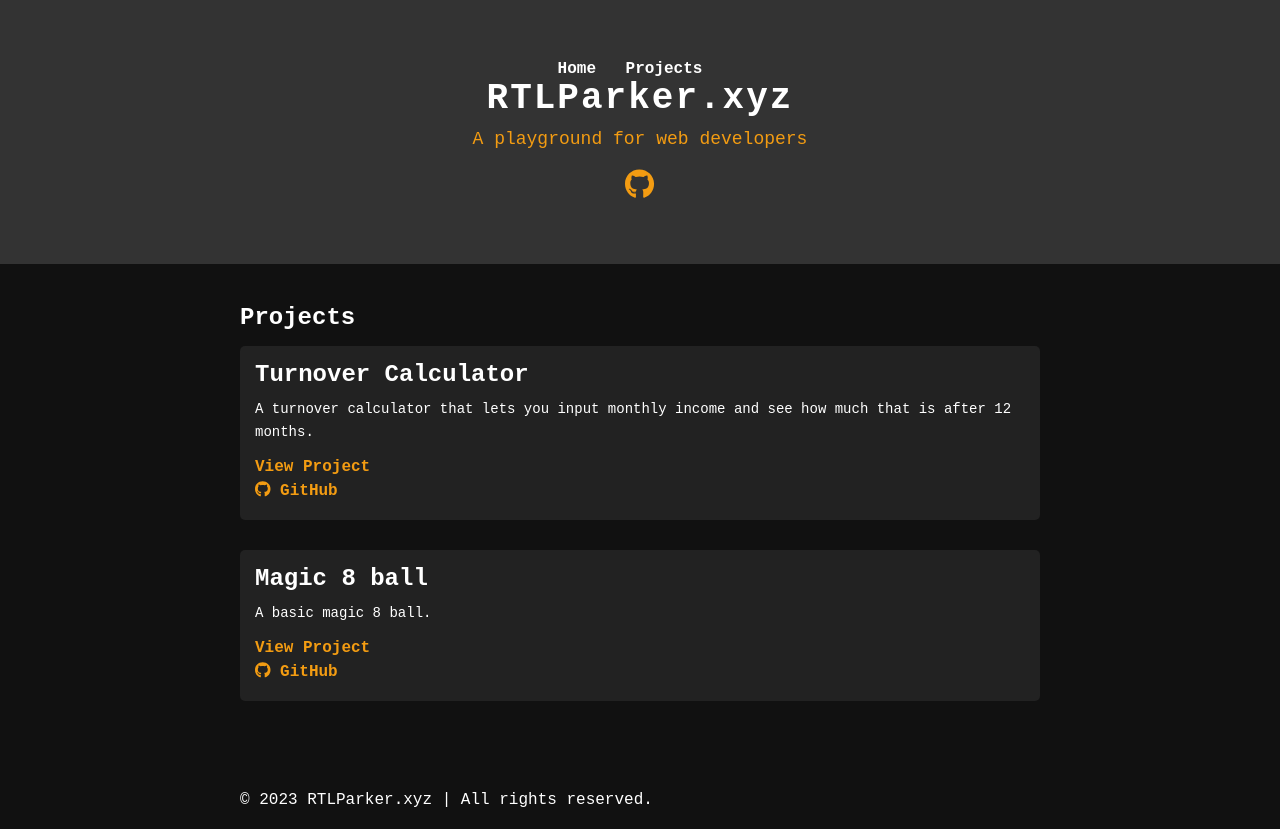
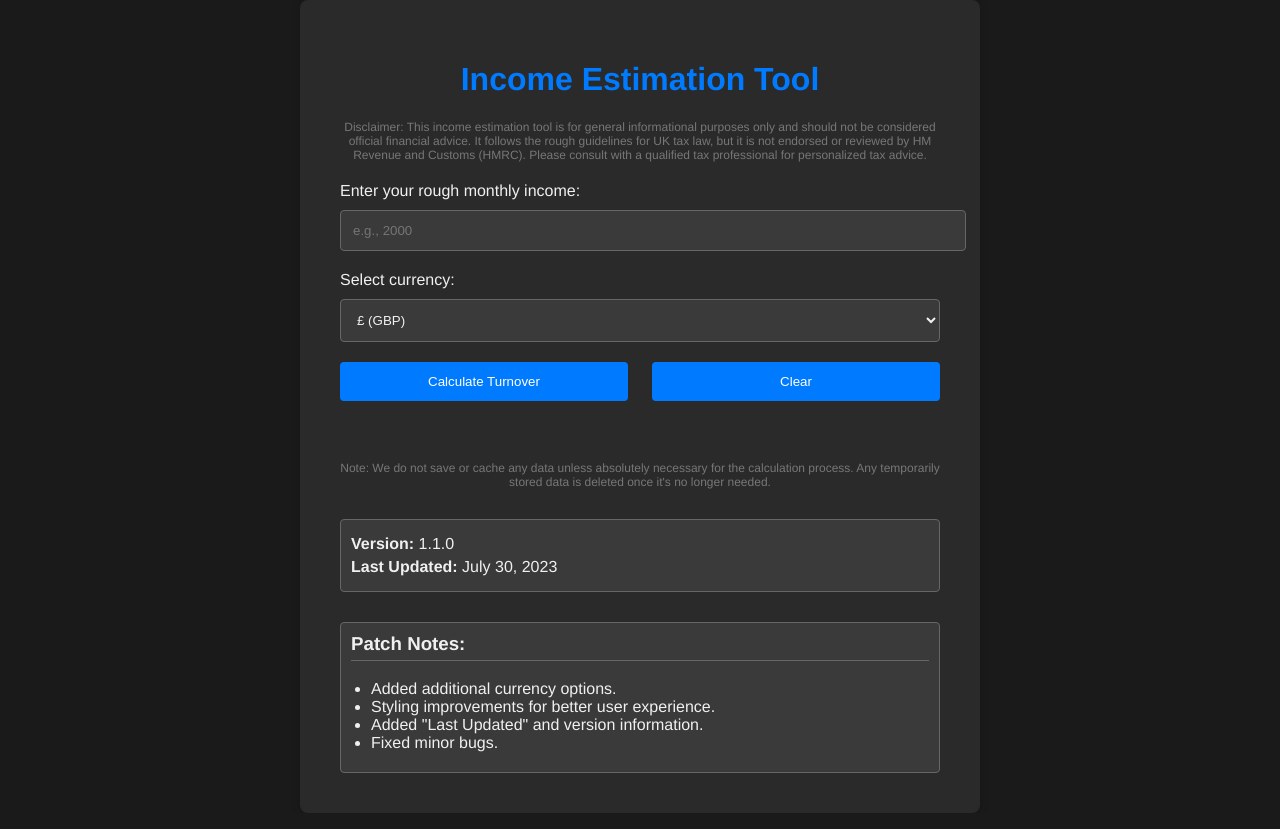
Before and after one commit to rtlparker/magic8ball, a PHP site: page / in a window 1280 px wide. Run offline with PHP 8.4, Linux system fonts and the light colour scheme.

Commit message:
Add files via upload

```diff
--- /dev/null
+++ b/ads.txt
@@ -0,0 +1 @@
+google.com, pub-5035967197020584, DIRECT, f08c47fec0942fa0
--- a/index.php
+++ b/index.php
@@ -1,11 +1,15 @@
 <!DOCTYPE html>
-<html lang="en">
-
+<html>
 <head>
     <meta charset="UTF-8">
     <meta name="viewport" content="width=device-width, initial-scale=1.0">
-    <title>RTLParker.xyz - Projects</title>
-    <link rel="stylesheet" href="styles_projects.css">
+    <meta name="description" content="Income Estimation Tool for internal use by rtlparker">
+    <meta name="author" content="rtlparker.xyz">
+    <title>Income Estimation Tool | rtlparker.xyz</title>
+    <meta http-equiv="Cache-Control" content="no-cache, no-store, must-revalidate">
+    <meta http-equiv="Pragma" content="no-cache">
+    <meta http-equiv="Expires" content="0">
+    <link rel="stylesheet" href="styles.css">
 </head>
 
       <!-- Google Analytics -->
@@ -19,56 +23,50 @@
     </script>
 
 <body>
-    <header class="header">
-        <div class="container">
-            <nav>
-                <ul>
-                    <li><a href="/">Home</a></li>
-                    <li><a href="/projects/index.php">Projects</a></li>
-                </ul>
-            </nav>
+    <div class="container">
+        <h1>Income Estimation Tool</h1>
+        <p class="disclaimer">Disclaimer: This income estimation tool is for general informational purposes only and should not be considered official financial advice. It follows the rough guidelines for UK tax law, but it is not endorsed or reviewed by HM Revenue and Customs (HMRC). Please consult with a qualified tax professional for personalized tax advice.</p>
+        <form id="income-form">
+            <label for="income">Enter your rough monthly income:</label>
+            <input type="number" id="income" name="income" required placeholder="e.g., 2000">
 
-            <h1 class="title">RTLParker.xyz</h1>
-            <p class="subtitle">A playground for web developers</p>
-            <div class="github-icon">
-                <a href="https://github.com/rtlparker" target="_blank" rel="noopener noreferrer">
-                    <i class="fab fa-github"></i>
-                </a>
+            <label for="currency">Select currency:</label>
+            <select id="currency" name="currency">
+                <option value="GBP">£ (GBP)</option>
+                <option value="USD">$ (USD)</option>
+                <option value="EUR">€ (EUR)</option>
+                <option value="JPY">¥ (JPY)</option>
+                <option value="CAD">$ (CAD)</option>
+                <option value="AUD">$ (AUD)</option>
+            </select>
+
+            <div class="buttons-container">
+                <button type="submit" class="calculate-btn" id="calculate-btn">Calculate Turnover</button>
+                <button type="button" class="clear-btn" id="clear-btn">Clear</button>
             </div>
+        </form>
+
+        <div class="result" id="result"></div>
+        <button id="save-btn">Save as Text File</button>
+
+        <p class="notice">Note: We do not save or cache any data unless absolutely necessary for the calculation process. Any temporarily stored data is deleted once it's no longer needed.</p>
+
+        <div class="version-info">
+            <p><strong>Version:</strong> 1.1.0</p>
+            <p><strong>Last Updated:</strong> July 30, 2023</p>
         </div>
-    </header>
 
-    <main class="main">
-        <div class="container">
-            <section class="project-list">
-                <h2>Projects</h2>
-                <div class="project">
-                    <h3>Turnover Calculator</h3>
-                    <p>A turnover calculator that lets you input monthly income and see how much that is after 12 months.</p>
-                    <a href="turnover-calculator.rtlparker.xyz">View Project</a>
-                    <a class="github-link" href="https://github.com/rtlparker/turnover-calculator" target="_blank" rel="noopener noreferrer">
-                        <i class="fab fa-github"></i> GitHub
-                    </a>
-                </div>
-                <div class="project">
-                    <h3>Magic 8 ball</h3>
-                    <p>A basic magic 8 ball.</p>
-                    <a href="https://magic8.rtlparker.xyz">View Project</a>
-                    <a class="github-link" href="https://github.com/rtlparker/turnover-calculator" target="_blank" rel="noopener noreferrer">
-                        <i class="fab fa-github"></i> GitHub
-                    </a>
-                </div>
-            </section>
+        <div class="patch-notes">
+            <h3>Patch Notes:</h3>
+            <ul>
+                <li>Added additional currency options.</li>
+                <li>Styling improvements for better user experience.</li>
+                <li>Added "Last Updated" and version information.</li>
+                <li>Fixed minor bugs.</li>
+            </ul>
         </div>
-    </main>
+    </div>
 
-    <footer class="footer">
-        <div class="container">
-            <p>&copy; <?php echo date('Y'); ?> RTLParker.xyz | All rights reserved.</p>
-        </div>
-    </footer>
-
-    <script src="https://cdnjs.cloudflare.com/ajax/libs/font-awesome/6.0.0-beta3/js/all.min.js"></script>
+    <script src="script.js" defer></script>
 </body>
-
 </html>
--- /dev/null
+++ b/script.js
@@ -0,0 +1,55 @@
+const incomeForm = document.getElementById("income-form");
+const clearBtn = document.getElementById("clear-btn");
+const resultDiv = document.getElementById("result");
+const saveBtn = document.getElementById("save-btn");
+
+incomeForm.addEventListener("submit", function(event) {
+    event.preventDefault();
+    calculateTurnover();
+});
+
+clearBtn.addEventListener("click", function() {
+    incomeForm.reset();
+    resultDiv.innerHTML = "";
+    resultDiv.classList.remove("show-result");
+    saveBtn.style.display = "none";
+});
+
+function calculateTurnover() {
+    const formData = new FormData(incomeForm);
+    fetch("calculate.php", {
+        method: "POST",
+        body: formData
+    })
+    .then(response => {
+        if (!response.ok) {
+            throw new Error("Network response was not ok");
+        }
+        return response.text();
+    })
+    .then(data => {
+        resultDiv.innerHTML = data;
+        resultDiv.classList.add("show-result");
+        saveBtn.style.display = "inline";
+    })
+    .catch(error => {
+        console.error("Error:", error);
+        resultDiv.innerHTML = "An error occurred while calculating the turnover. Please try again.";
+    });
+}
+
+function saveAsTextFile() {
+    const resultText = resultDiv.innerText;
+    const blob = new Blob([resultText], { type: "text/plain" });
+    const url = URL.createObjectURL(blob);
+
+    const a = document.createElement("a");
+    a.href = url;
+    a.download = "income_estimation.txt";
+    document.body.appendChild(a);
+    a.click();
+    document.body.removeChild(a);
+    URL.revokeObjectURL(url);
+}
+
+saveBtn.addEventListener("click", saveAsTextFile);
--- /dev/null
+++ b/styles.css
@@ -0,0 +1,192 @@
+body {
+  font-family: "Helvetica Neue", Helvetica, Arial, sans-serif;
+  background-color: #1a1a1a;
+  color: #f0f0f0;
+  margin: 0;
+  padding: 0;
+}
+
+.container {
+  max-width: 600px;
+  margin: 0 auto;
+  padding: 40px;
+  background-color: #2a2a2a;
+  box-shadow: 0 0 10px rgba(0, 0, 0, 0.2);
+  border-radius: 8px;
+}
+
+h1 {
+  text-align: center;
+  color: #007bff;
+}
+
+label {
+  display: block;
+  margin-bottom: 10px;
+}
+
+input[type="number"],
+select {
+  width: 100%;
+  padding: 12px;
+  margin-bottom: 20px;
+  background-color: #3a3a3a;
+  color: #f0f0f0;
+  border: 1px solid #666;
+  border-radius: 4px;
+}
+
+.buttons-container {
+  display: flex;
+  justify-content: space-between;
+}
+
+.calculate-btn,
+.clear-btn {
+  flex-basis: 48%;
+  padding: 12px;
+  background-color: #007bff;
+  color: #ffffff;
+  border: none;
+  border-radius: 4px;
+  cursor: pointer;
+  transition: background-color 0.3s ease;
+}
+
+.calculate-btn:hover,
+.clear-btn:hover {
+  background-color: #0056b3;
+}
+
+.calculate-btn:active,
+.clear-btn:active {
+  background-color: #003d80;
+}
+
+.result {
+  margin-top: 20px;
+  padding: 10px;
+  font-size: 18px;
+  font-weight: bold;
+  background-color: #36c94e;
+  color: #ffffff;
+  border-radius: 4px;
+  opacity: 0;
+  transition: opacity 0.5s ease;
+}
+
+.show-result {
+  opacity: 1;
+}
+
+.disclaimer {
+  font-size: 12px;
+  color: #777;
+  text-align: center;
+  margin-bottom: 20px;
+}
+
+/* Additional Styling */
+@media only screen and (max-width: 500px) {
+  .container {
+    padding: 20px;
+  }
+  input[type="number"],
+  select,
+  .calculate-btn,
+  .clear-btn {
+    padding: 10px;
+  }
+}
+
+/* Currency Options Styling */
+option {
+  background-color: #1a1a1a;
+  color: #f0f0f0;
+}
+
+/* Animations */
+@keyframes fadeIn {
+  from {
+    opacity: 0;
+  }
+  to {
+    opacity: 1;
+  }
+}
+
+@keyframes slideIn {
+  from {
+    transform: translateY(-20px);
+    opacity: 0;
+  }
+  to {
+    transform: translateY(0);
+    opacity: 1;
+  }
+}
+
+.result.show-result {
+  animation: fadeIn 0.5s ease, slideIn 0.5s ease;
+}
+
+/* Save Button Styling */
+#save-btn {
+  display: none;
+  margin-top: 10px;
+  background-color: #4caf50;
+  color: #fff;
+  padding: 8px 16px;
+  border: none;
+  border-radius: 4px;
+  cursor: pointer;
+  font-size: 14px;
+  transition: background-color 0.3s ease;
+}
+
+#save-btn:hover {
+  background-color: #45a049;
+}
+
+/* Notice Styling */
+.notice {
+  font-size: 12px;
+  color: #777;
+  text-align: center;
+  margin-top: 20px;
+}
+
+/* Version Information Styling */
+.version-info {
+  margin-top: 30px;
+  padding: 10px;
+  border: 1px solid #666;
+  border-radius: 4px;
+  background-color: #3a3a3a;
+  color: #f0f0f0;
+}
+
+.version-info p {
+  margin: 5px 0;
+}
+
+/* Patch Notes Styling */
+.patch-notes {
+  margin-top: 30px;
+  padding: 10px;
+  border: 1px solid #666;
+  border-radius: 4px;
+  background-color: #3a3a3a;
+  color: #f0f0f0;
+}
+
+.patch-notes h3 {
+  margin-top: 0;
+  border-bottom: 1px solid #666;
+  padding-bottom: 5px;
+}
+
+.patch-notes ul {
+  margin: 10px 0;
+  padding-left: 20px;
+}
```
Also changed, not shown: calculate.php (added, +9 -0 lines).
